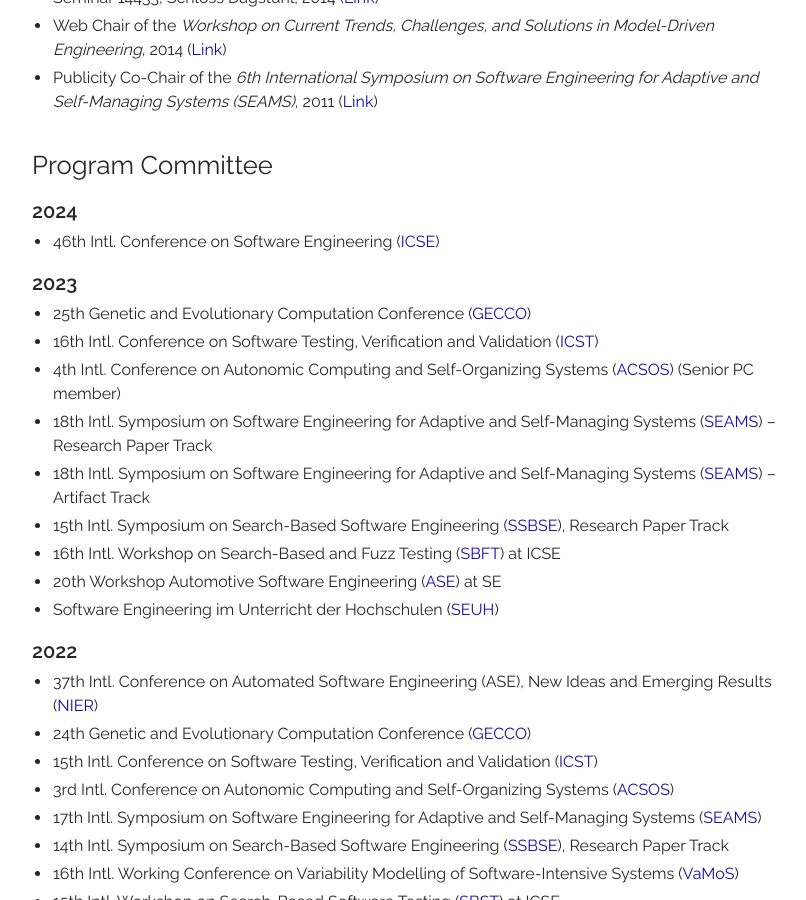
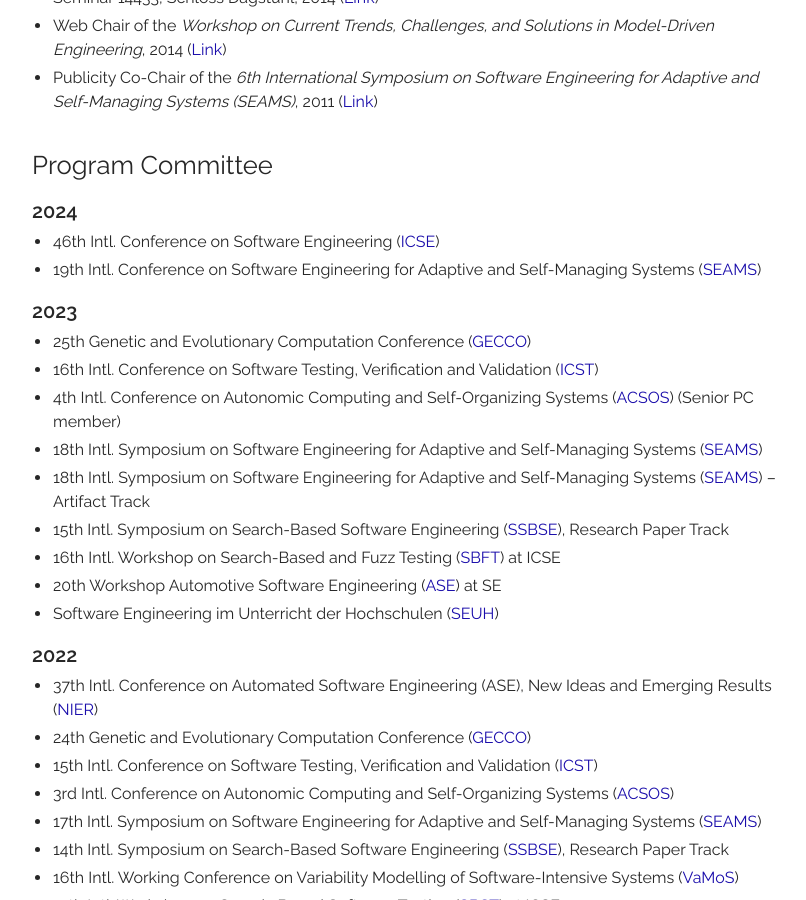
Before and after one commit to thomas-vogel/thomas-vogel.github.io, a Jekyll site: the page built from _pages/activities.md, in a window 1280 px wide and 900 px high, scrolled down 1909 px. Shown: the whole window, without its empty margins (233-1039 px from the left). Built offline with Jekyll 4.4.1, drawn with Linux system fonts in a browser that asks for light colours.

Commit message:
Add PC SEAMS'24.

```diff
--- a/_pages/activities.md
+++ b/_pages/activities.md
@@ -53,12 +53,13 @@
 
 ### 2024
 * 46th Intl. Conference on Software Engineering ([ICSE](https://conf.researchr.org/track/icse-2024/icse-2024-technical-track){:target="_blank"})
+* 19th Intl. Conference on Software Engineering for Adaptive and Self-Managing Systems ([SEAMS](https://conf.researchr.org/home/seams-2024){:target="_blank"})
 
 ### 2023
 * 25th Genetic and Evolutionary Computation Conference ([GECCO](https://gecco-2023.sigevo.org/){:target="_blank"}) <!-- Search-Based Software Engineering Track -->
 * 16th Intl. Conference on Software Testing, Verification and Validation ([ICST](https://conf.researchr.org/home/icst-2023){:target="_blank"})
 * 4th Intl. Conference on Autonomic Computing and Self-Organizing	Systems ([ACSOS](https://conf.researchr.org/home/acsos-2023){:target="_blank"}) (Senior PC member)
-* 18th Intl. Symposium on Software Engineering for Adaptive and Self-Managing Systems ([SEAMS](https://conf.researchr.org/home/seams-2023){:target="_blank"}) -- Research Paper Track
+* 18th Intl. Symposium on Software Engineering for Adaptive and Self-Managing Systems ([SEAMS](https://conf.researchr.org/home/seams-2023){:target="_blank"})
 * 18th Intl. Symposium on Software Engineering for Adaptive and Self-Managing Systems ([SEAMS](https://conf.researchr.org/home/seams-2023){:target="_blank"}) -- Artifact Track
 * 15th Intl. Symposium on Search-Based Software Engineering ([SSBSE](https://conf.researchr.org/home/ssbse-2023){:target="_blank"}), Research Paper Track
 * 16th Intl. Workshop on Search-Based and Fuzz Testing ([SBFT](https://sbft23.github.io/){:target="_blank"}) at ICSE
```
